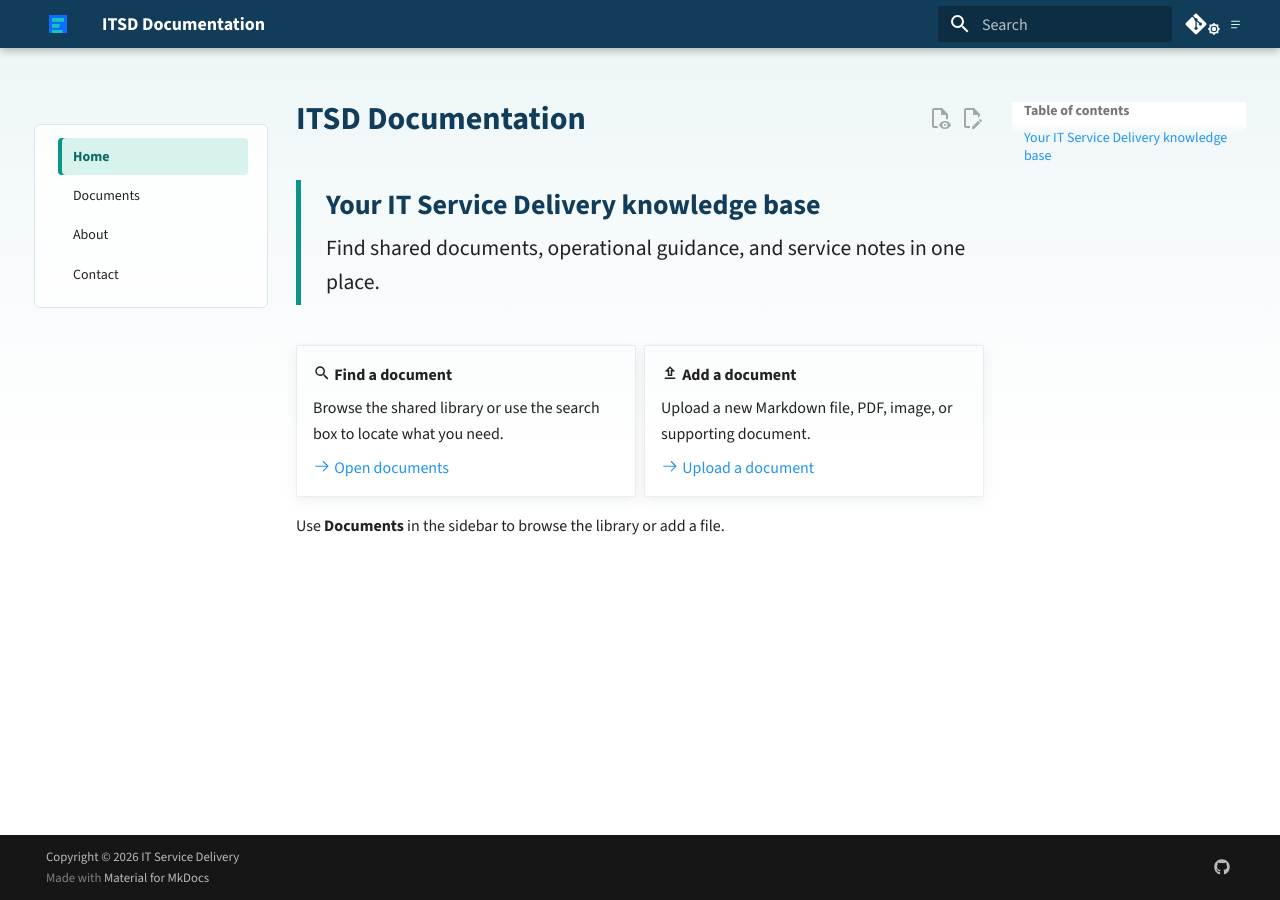
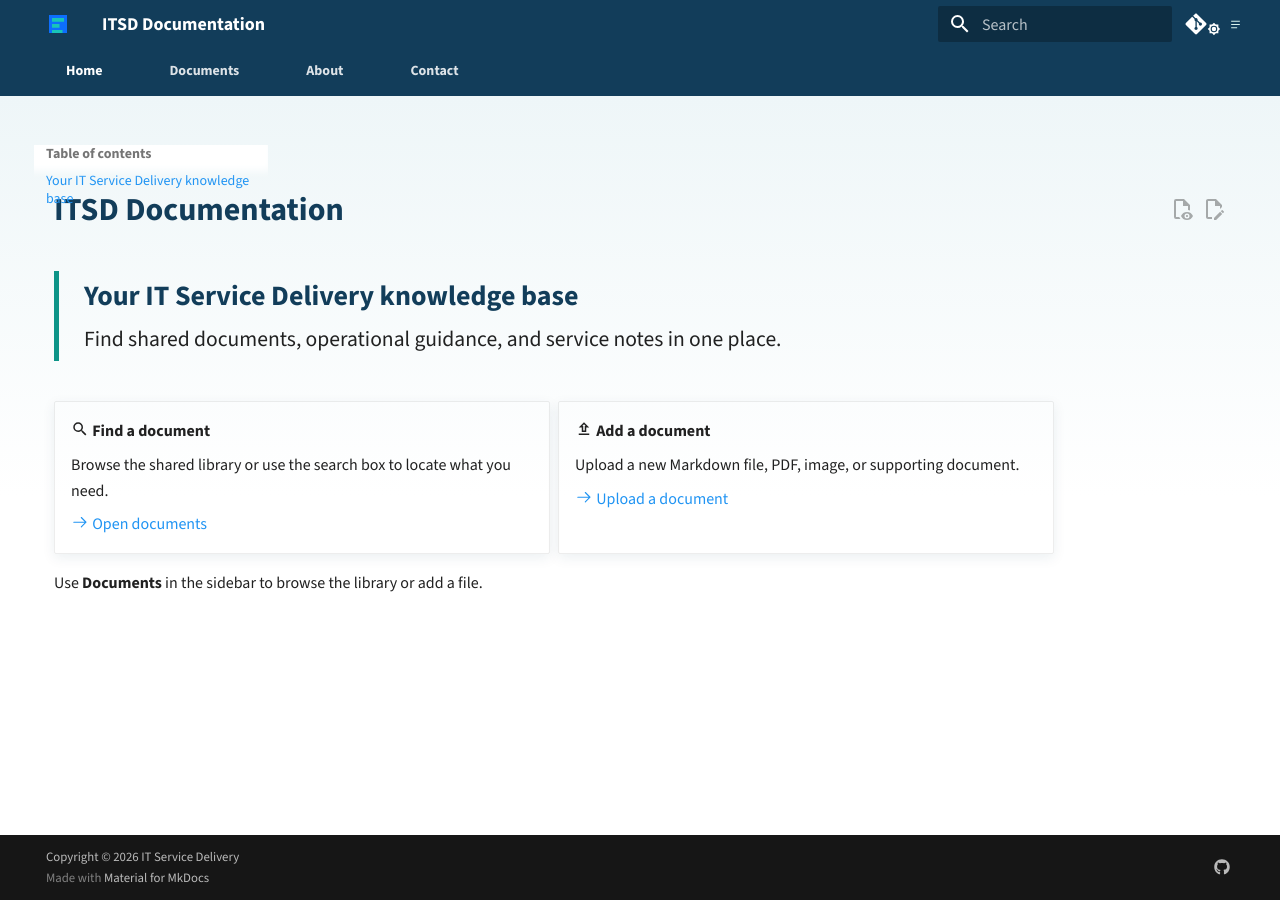
Before and after one commit to dgooding/mkdocs-basic, an MkDocs documentation site: the page built from docs/index.md, in a window 1280 px wide. Built offline with MkDocs 1.6.1 and Material for MkDocs 9.7.7, drawn with Linux system fonts in a browser that asks for light colours; comment, search, counter and statistics services are not loaded.

Commit message:
docs: auto-update 2026-08-26 20:48:20

```diff
--- a/docs/stylesheets/extra.css
+++ b/docs/stylesheets/extra.css
@@ -68,6 +68,48 @@
 
 .md-tabs {
   background: var(--itsd-navy);
+}
+
+@media screen and (min-width: 60em) {
+  .md-sidebar--primary {
+    display: none;
+  }
+
+  .md-main__inner {
+    display: block;
+    margin-top: 1.25rem;
+  }
+
+  .md-content > .md-content__inner {
+    margin-left: auto;
+    margin-right: auto;
+    max-width: 76rem;
+  }
+
+  .md-tabs__list {
+    align-items: center;
+    display: flex;
+    gap: 0.15rem;
+    justify-content: flex-start;
+  }
+
+  .md-tabs__item {
+    flex: 0 0 auto;
+  }
+
+  .md-tabs__link {
+    border-bottom: 0.2rem solid transparent;
+    font-weight: 700;
+    margin-top: 0;
+    opacity: 0.86;
+    padding: 0.7rem 1rem 0.55rem;
+  }
+
+  .md-tabs__link:hover,
+  .md-tabs__link--active {
+    border-bottom-color: #7de0d2;
+    opacity: 1;
+  }
 }
 
 .md-main {
--- a/mkdocs.yml
+++ b/mkdocs.yml
@@ -27,6 +27,7 @@ theme:
         icon: material/brightness-4
         name: Switch to light mode
   features:
+    - navigation.tabs
     - navigation.path
     - navigation.top
     - navigation.tracking
```
